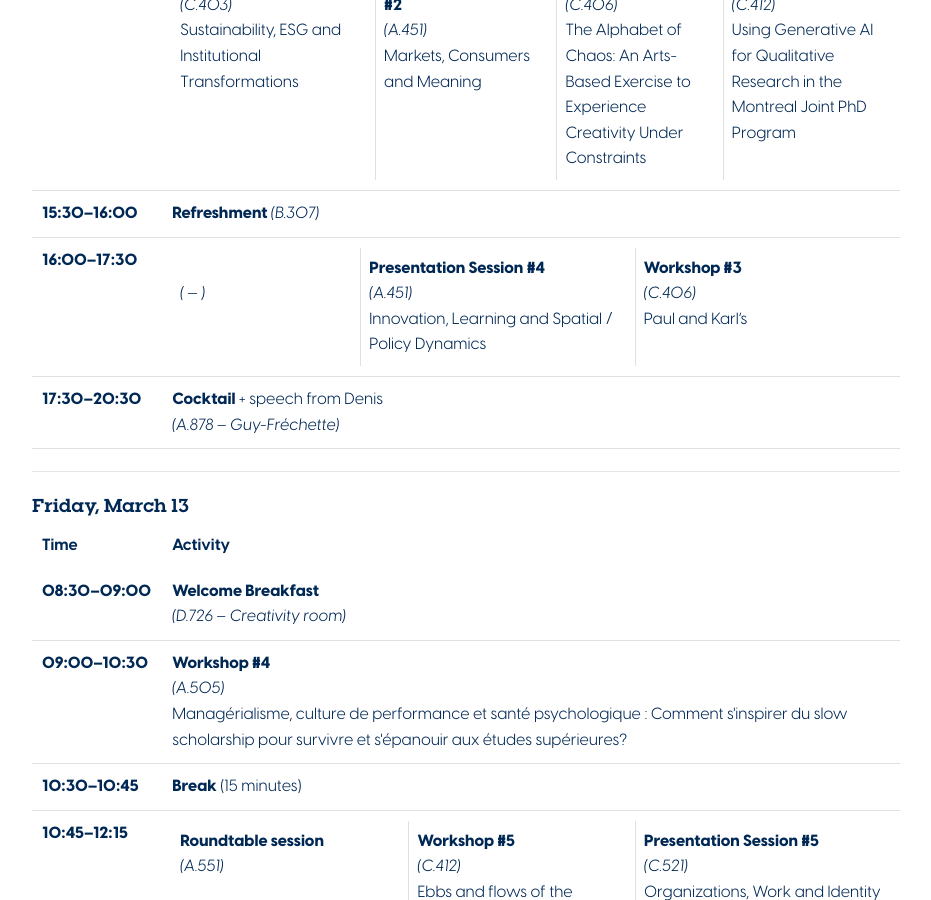
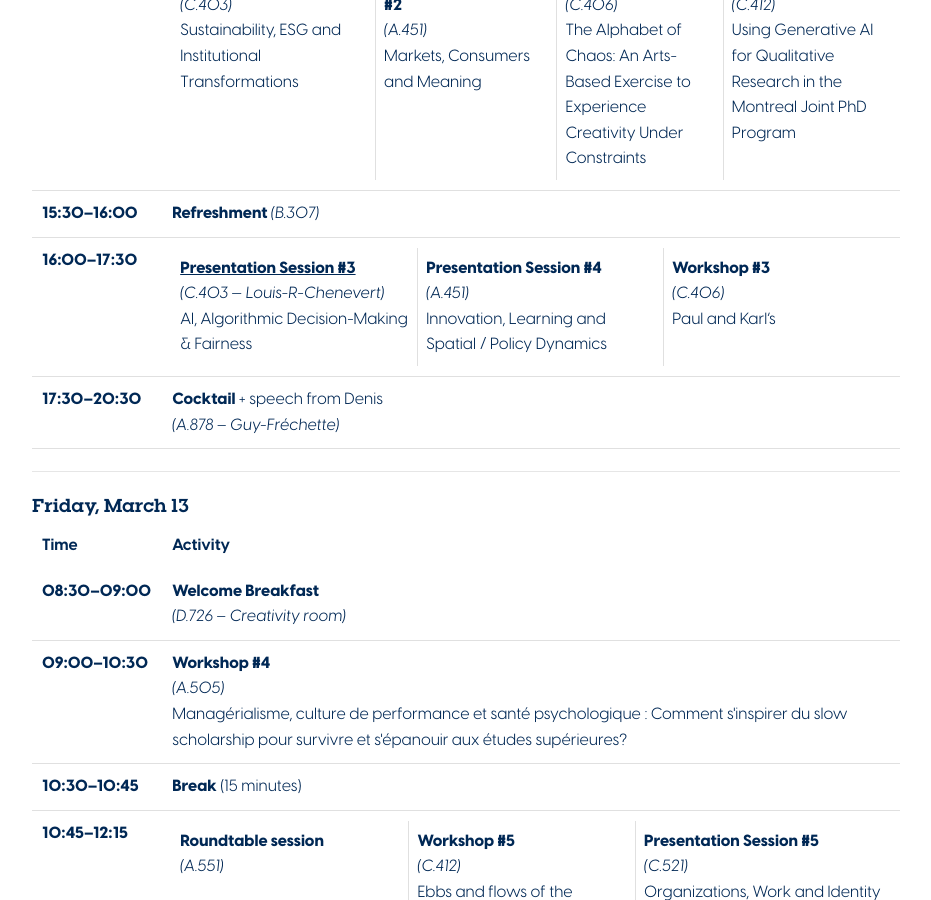
Before and after one commit to juanseripe/symposium2026, a Jekyll site: the page built from docs/en/programme.md, in a window 1280 px wide and 900 px high, scrolled down 765 px. Shown: the whole window, without its empty margins (174-1105 px from the left). Built offline with Jekyll 4.4.1, drawn with Linux system fonts in a browser that asks for light colours.

Commit message:
Fix slug vs id call

```diff
--- a/docs/en/programme.md
+++ b/docs/en/programme.md
@@ -74,7 +74,7 @@ title: Program
         <table class="parallel">
           <tr>
             <td>
-              {% assign session = site.sessions | where: "id", "presentation-3" | first %}
+              {% assign session = site.sessions | where: "slug", "presentation-3" | first %}
               <strong>
                <a href="{{ session.url }}">{{ session.title }}</a>
               </strong><br>
```
Also changed, not shown: docs/_sessions/presentation-3.md (+0 -1 lines).
